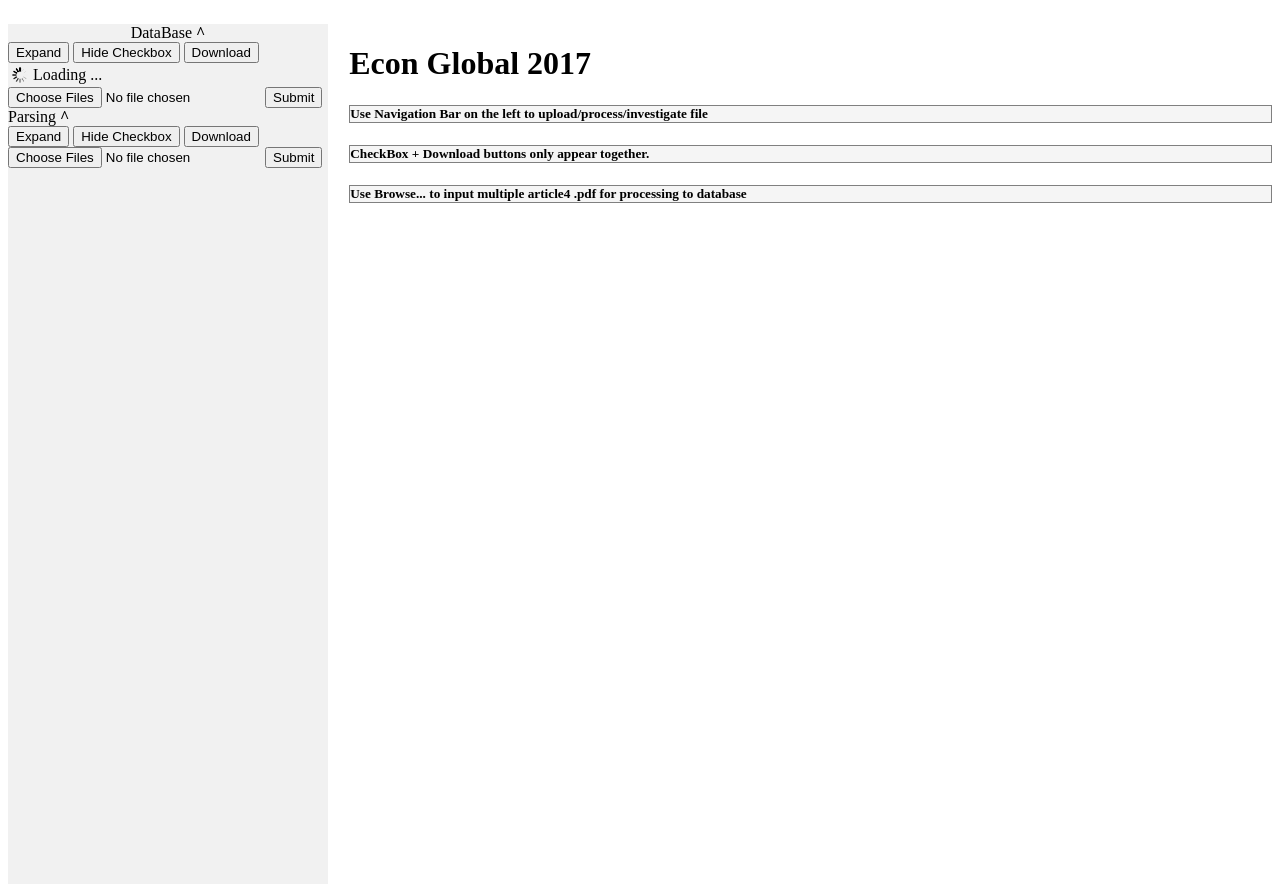
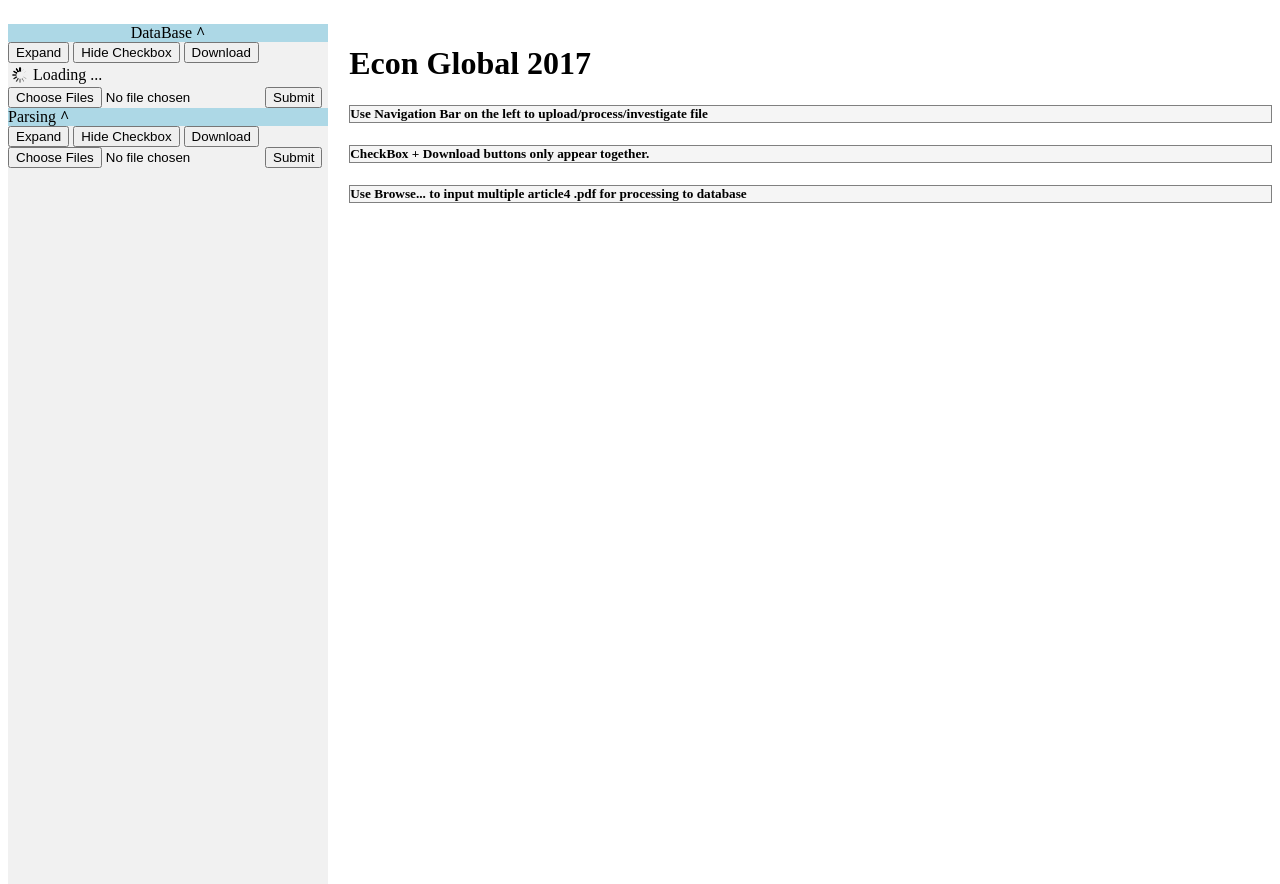
Before and after one commit to catdintran/econ2017, a Flask app: page / in a window 1280 px wide. Run offline with Flask 2, Linux system fonts and the light colour scheme; data that the repository does not hold is empty; some libraries are stand-ins or nearby versions.

Commit message:
Create econ.css

```diff
--- a/static/styles/econ.css
+++ b/static/styles/econ.css
@@ -36,5 +36,7 @@ div#content{
 .instruct {
     background-color: #F5F5F5;
     border: 1px solid grey;
-
 }
+.slide_btn{
+    background-color: lightblue;
+}
```
